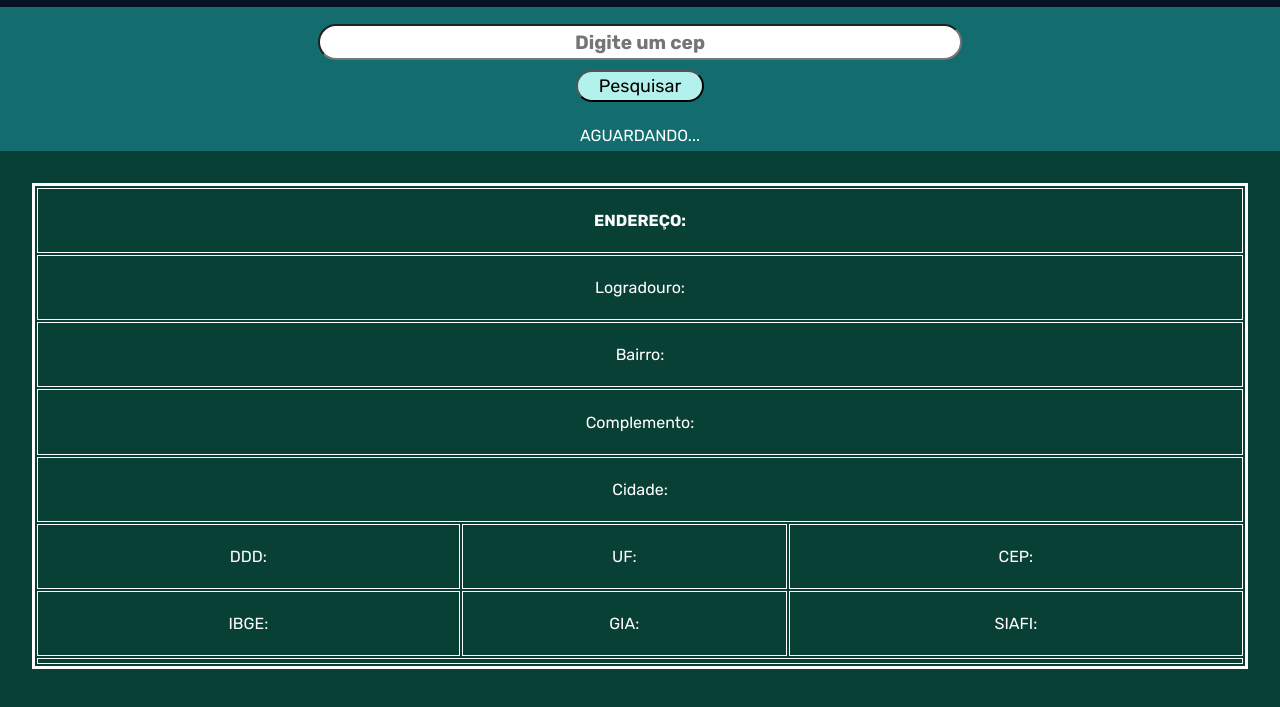
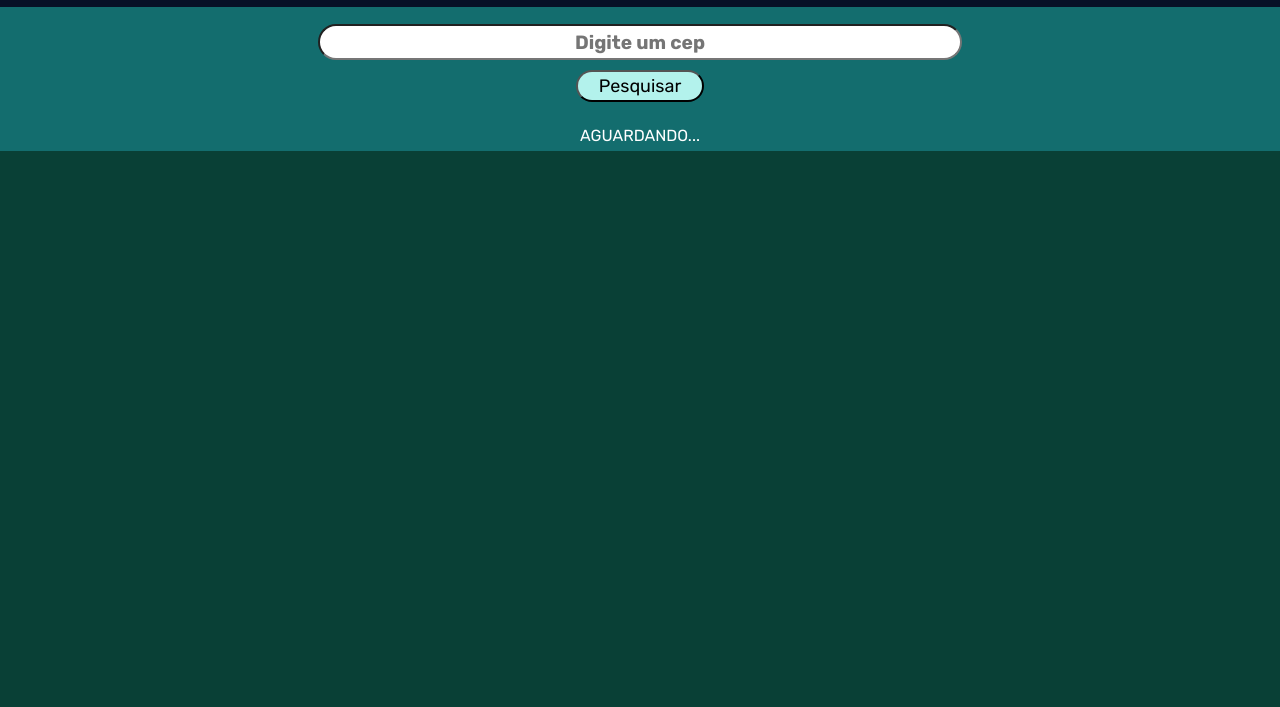
Before and after one commit to Diogo-Mello/buscaEndereco, a plain HTML site: page index.html in a window 1280 px wide. Shown: the part 41-748 px from the top of the page. Drawn offline with Linux system fonts and the light colour scheme.

Commit message:
Correção tabela esboço

```diff
--- a/index.html
+++ b/index.html
@@ -33,81 +33,6 @@
 
     <main>
         <div id="resultado">
-
-            <table>
-                <tr>
-                    <th colspan="3">ENDEREÇO:</th>
-                </tr>
-
-                <tr>
-                    <td colspan="3">
-                        <p>Logradouro:</p>
-                        <span></span>
-                    </td>
-                </tr>
-
-
-                <tr>
-                    <td colspan="3">
-                        <p>Bairro:</p>
-                        <span></span>
-                    </td>
-                </tr>
-
-                <tr>
-                    <td colspan="3">
-                        <p>Complemento:</p>
-                        <span></span>
-                    </td>
-                </tr>
-
-                <tr>
-                    <td colspan="3">
-                        <p>Cidade:</p>
-                        <span></span>
-                    </td>
-                </tr>
-
-                <tr>
-                    <td>
-                        <p>DDD:</p>
-                        <span></span>
-                    </td>
-
-                    <td>
-                        <p>UF:</p>
-                        <span></span>
-                    </td>
-
-                    <td>
-                        <p>CEP:</p>
-                        <span></span>
-                    </td>
-                </tr>
-
-                <tr>
-                    <td>
-                        <p>IBGE:</p>
-                        <span></span>
-                    </td>
-
-                    <td>
-                        <p>GIA:</p>
-                        <span></span>
-                    </td>
-
-                    <td>
-                        <p>SIAFI:</p>
-                        <span></span>
-                    </td>
-                </tr>
-
-                <tr>
-                    <td colspan="3" id="map">
-                        <!-- <iframe src="https://www.google.com/maps/embed?pb=!1m18!1m12!1m3!1d117168.74493186254!2d-47.70936226379985!3d-23.40545724992264!2m3!1f0!2f0!3f0!3m2!1i1024!2i768!4f13.1!3m3!1m2!1s0x94c5e6bcb072354f%3A0x420530adb99e9506!2sIper%C3%B3%20-%20SP%2C%2018560-000!5e0!3m2!1spt-BR!2sbr!4v1667067120276!5m2!1spt-BR!2sbr" width="100%" height="450" style="border:0;" allowfullscreen="" loading="lazy" referrerpolicy="no-referrer-when-downgrade"></iframe> -->
-                    </td>
-                </tr>
-            </table>
 
         </div>
     </main>
```
